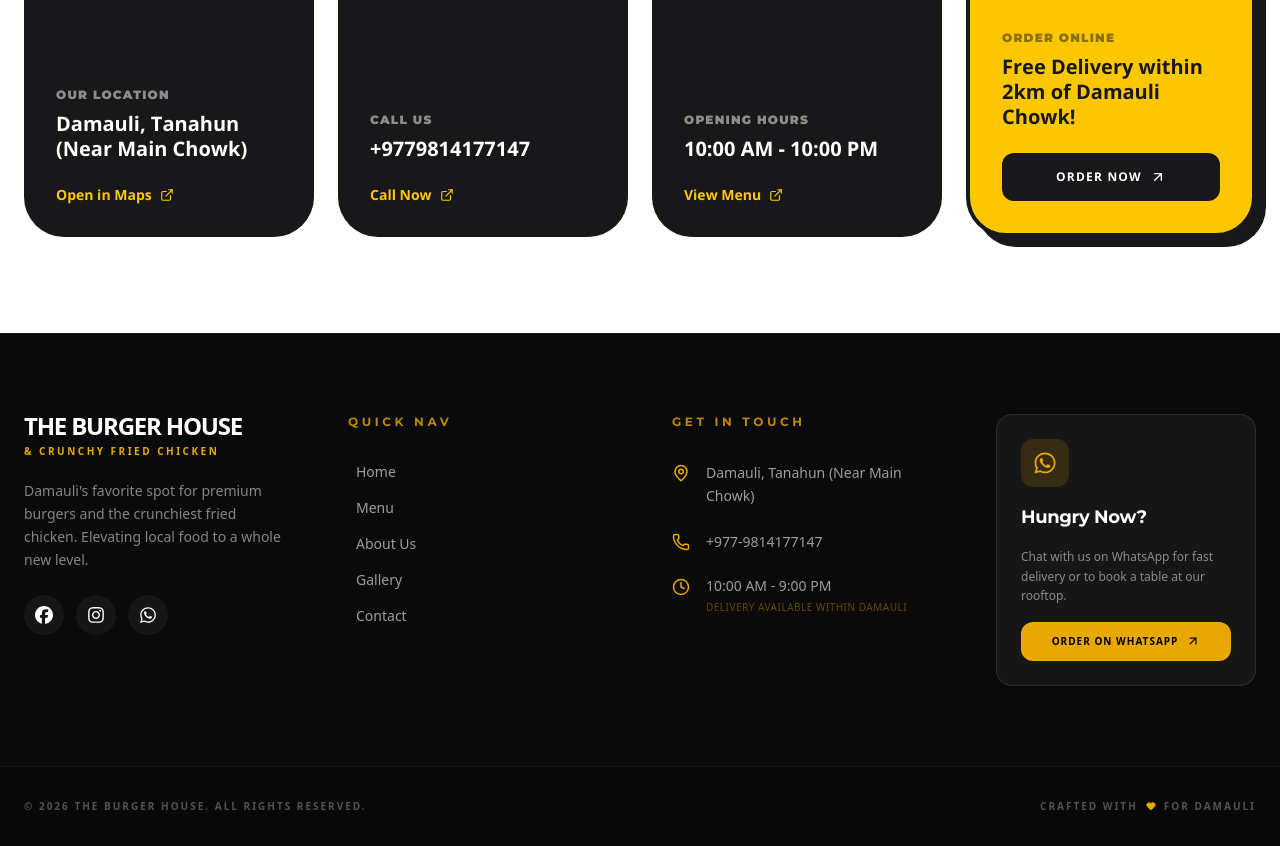
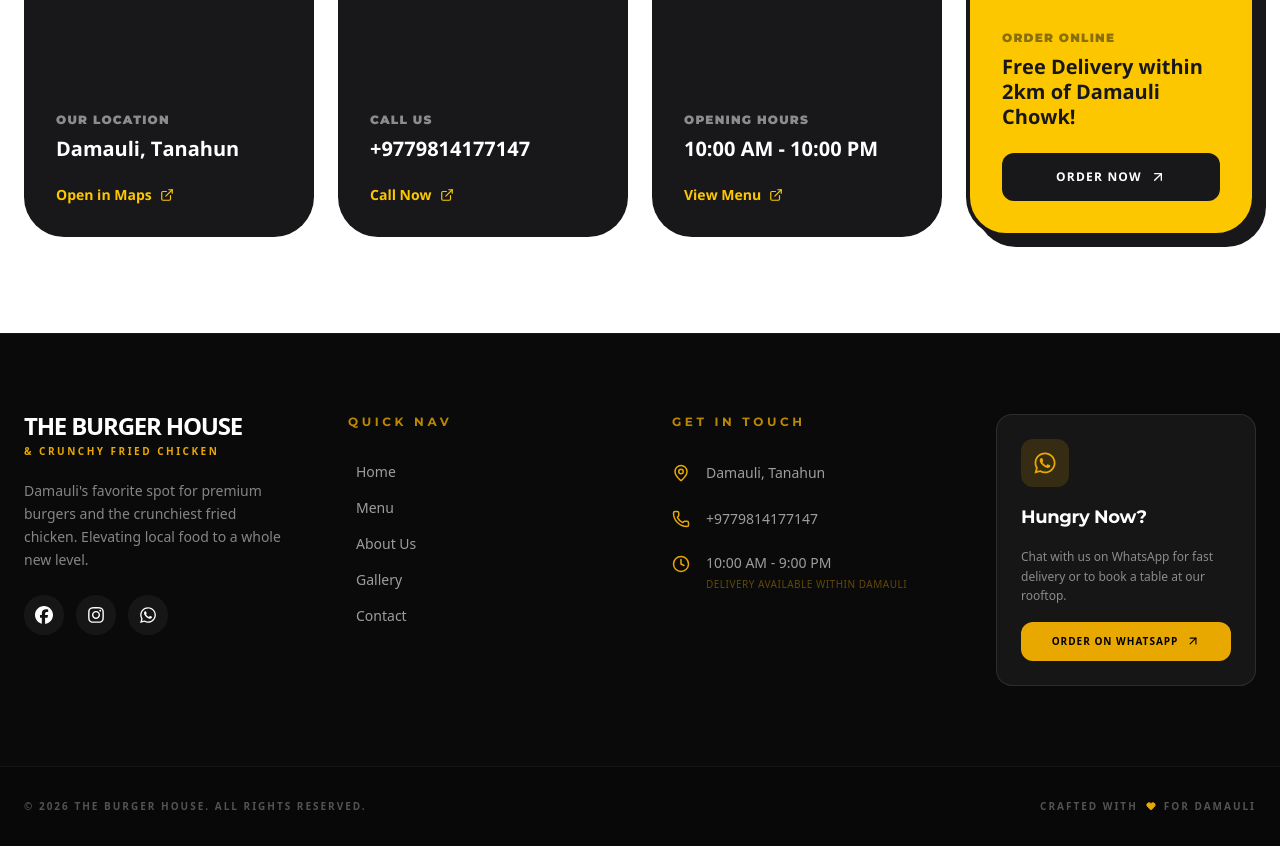
Before and after one commit to bibekbhujel47/burger-house-and-crunchy-chicken, a Next.js app: page / in a window 1280 px wide. Shown: the part 6774-7620 px from the top of the page. Built offline with nearby package versions, Linux system fonts and the light colour scheme; no server answers.

Commit message:
Feature: Add link in google maps and update numbers from single source of truth (SITE_DATA)

```diff
--- a/messages/en.json
+++ b/messages/en.json
@@ -122,8 +122,7 @@
       "title": "Visit the ",
       "titleHighlight": "House.",
       "description": "Whether you're craving a late-night burger or planning a rooftop hangout with friends, we're ready to serve you the best vibes in Damauli.",
-      "phone": "+977-9814177147",
-      "address": "Damauli, Tanahun (Near Main Chowk)",
+      "address": "Damauli, Tanahun",
       "hours": "10:00 AM - 10:00 PM",
       "deliveryNote": "Free Delivery within 2km of Damauli Chowk!",
       "labels": {
--- a/messages/np.json
+++ b/messages/np.json
@@ -122,8 +122,7 @@
       "title": "यहाँ आउनुहोस् ",
       "titleHighlight": "हाउसमा।",
       "description": "चाहे राती बर्गर खाने रहर होस् वा साथीहरूसँग रुफटपमा रमाउने योजना, हामी दमौलीमा तपाईंलाई स्वागत गर्न तयार छौं।",
-      "phone": "९८०-०००००००",
-      "address": "दमौली, तनहुँ (मुख्य चोक नजिकै)",
+      "address": "दमौली, तनहुँ",
       "hours": "बिहान १०:०० - बेलुका १०:००",
       "deliveryNote": "दमौली चोकबाट २ कि.मी. भित्र निःशुल्क डेलिभरी!",
       "labels": {
--- a/src/components/ContactSection.tsx
+++ b/src/components/ContactSection.tsx
@@ -12,6 +12,7 @@
 } from "lucide-react";
 import Link from "next/link";
 import buildWhatsAppURL from "@/app/utils/whatsApp";
+import SITE_DATA from "@/constants";
 
 interface ContactSectionProps {
   badge: string;
@@ -53,7 +54,7 @@
       title: labels.location,
       value: address,
       action: labels.actions.maps,
-      link: `https://www.google.com/maps/search/?api=1&query=${encodeURIComponent(address)}`,
+      link: SITE_DATA.burgerHouseGoogleMapLink,
     },
     {
       icon: <Phone size={28} />,
@@ -67,7 +68,7 @@
       title: labels.hours,
       value: hours,
       action: labels.actions.menu,
-      link: "/menu",
+      link: "",
     },
   ];
 
--- a/src/components/Footer.tsx
+++ b/src/components/Footer.tsx
@@ -14,8 +14,6 @@
     name: string;
     href: string;
   }>;
-
-  const phone = t("footer.phoneNumber");
 
   // Updated Facebook link with your specific Damauli page URL
   const socialLinks = [
@@ -107,7 +105,9 @@
               </div>
               <div className="flex items-center gap-4">
                 <Phone size={18} className="shrink-0 text-accent" />
-                <span className="text-sm text-white/60">{phone}</span>
+                <span className="text-sm text-white/60">
+                  {SITE_DATA.phoneNumber}
+                </span>
               </div>
               <div className="flex items-start gap-4">
                 <Clock size={18} className="mt-0.5 shrink-0 text-accent" />
--- a/src/constants/index.ts
+++ b/src/constants/index.ts
@@ -1,7 +1,8 @@
 const SITE_DATA = {
   phoneNumber: "+9779814177147",
   facebookPageLink: "https://www.facebook.com/p/The-Burger-House-And-Crunchy-Fried-Chicken-Damauli-100075950885489/",
-  instagramPageLink: "https://www.instagram.com/burger_houseandcfc__damauli/"
+  instagramPageLink: "https://www.instagram.com/burger_houseandcfc__damauli/",
+  burgerHouseGoogleMapLink: "https://www.google.com/maps/place/The+Burger+House+and+Crunchy+Fried+Chicken/@27.9767509,84.2640231,16z/data=!4m9!1m2!2m1!1sDamauli,+Tanahun+(Near+Main+Chowk)!3m5!1s0x399507d4b96251f9:0xb32bbdc5548c25af!8m2!3d27.9767511!4d84.2701526!16s%2Fg%2F11r_snvdmd?entry=ttu&g_ep=EgoyMDI2MDUxMS4wIKXMDSoASAFQAw%3D%3D"
 };
 
 export default SITE_DATA
```
